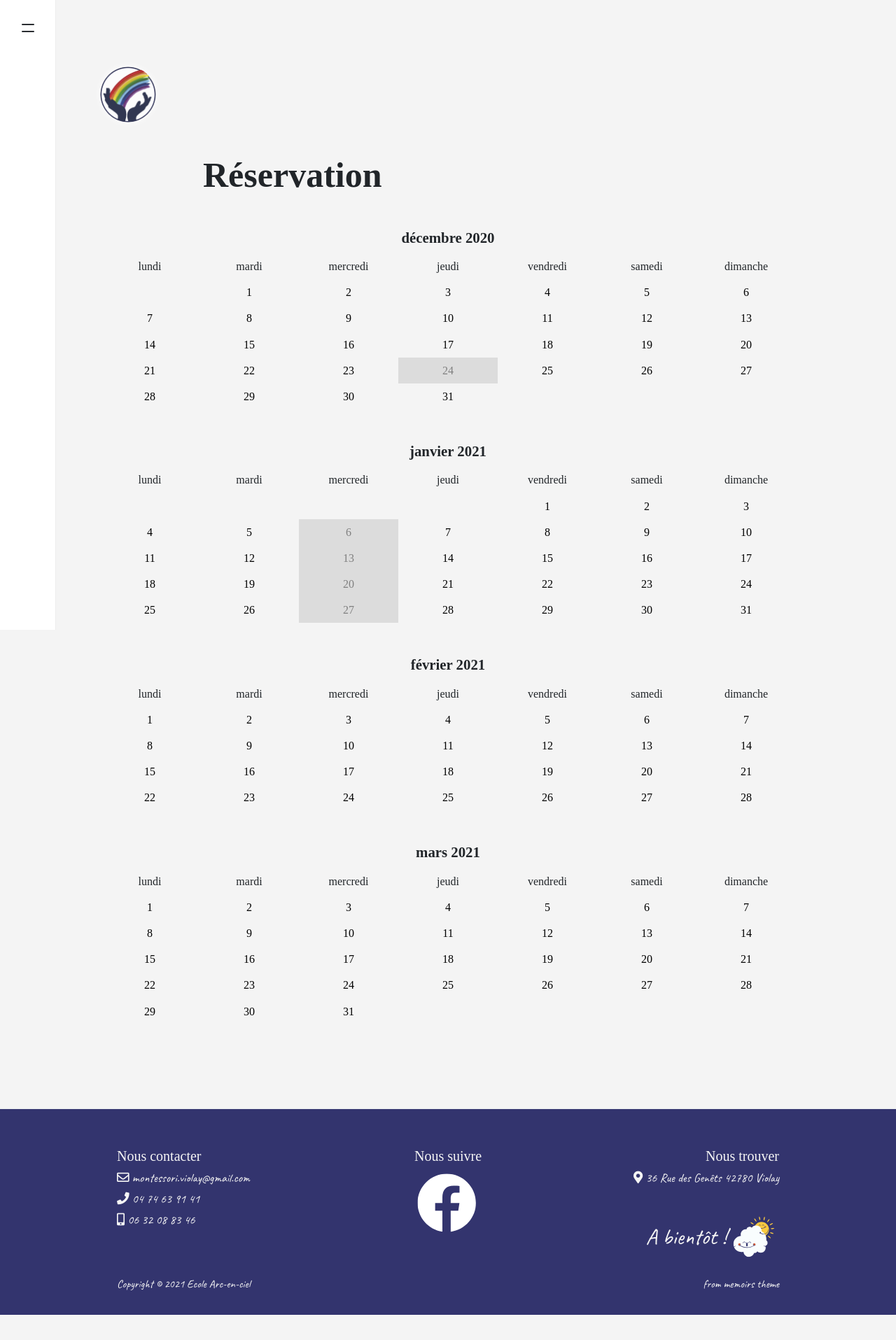
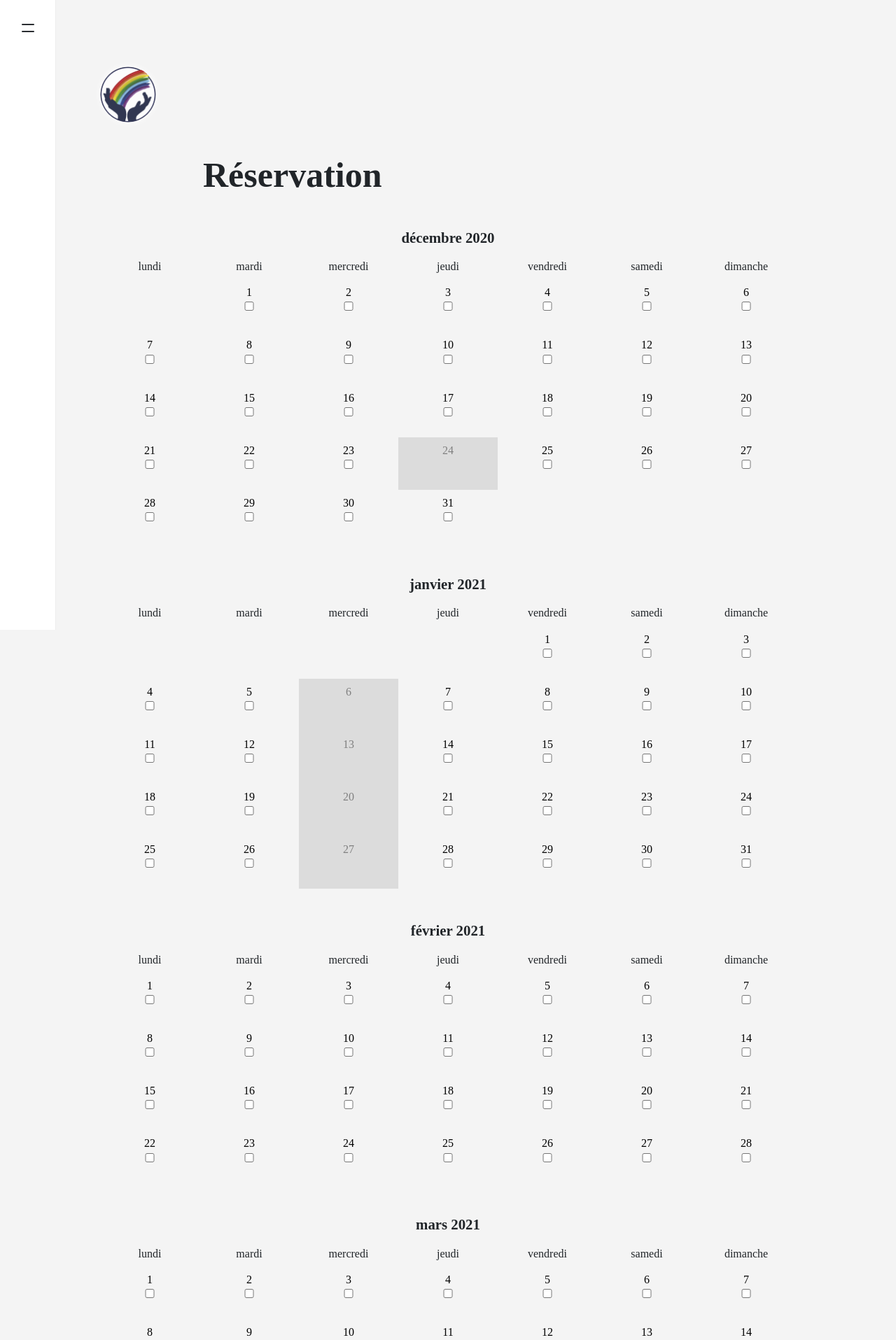
Before and after one commit to violay-rainbow-school/violay-rainbow-school.github.io, a Jekyll site: the page built from _pages/reservation.md, in a window 1280 px wide. Shown: the top 1915 px of the page at 70% size. Built offline with Jekyll 4.4.1, drawn with Linux system fonts in a browser that asks for light colours; nearby versions of some CDN libraries; some web fonts are replaced; comment, search, counter and statistics services are not loaded; before the commit the page ends 1879 px from its top, so only the background shows below that.

Commit message:
use a form

```diff
--- a/assets/css/calendar.css
+++ b/assets/css/calendar.css
@@ -13,7 +13,8 @@
 
 .day {
     text-align: center;
-    padding: 5px;
+    padding: 5px 5px 30px 5px;
+    display: grid;
 }
 
 .day-name {
--- a/assets/js/calendar/calendar.js
+++ b/assets/js/calendar/calendar.js
@@ -17,7 +17,8 @@ function createMonthCalendar(properties) {
         );
     };
 
-    const isSchoolOpen = (date) => closedDates.filter((closedDate) => {
+    const isSchoolOpen = (date) =>
+        closedDates.filter((closedDate) => {
             closedDate.setHours(0, 0, 0, 0);
             return date.toString() === closedDate.toString();
         }).length <= 0;
@@ -76,22 +77,16 @@ function createMonthCalendar(properties) {
 
     // Draw calendar
     dates.map((date) => {
+        const checkbox = isSchoolOpen(date)
+            ? `<input class="day-checkbox" type="checkbox" value="${date.getDate()}">`
+            : '';
         calendarElement.insertAdjacentHTML(
             'beforeend',
-            `<div class="day ${
-                isSchoolOpen(date) ? 'school-open' : 'school-closed'
-            }">${date.getDate()}</div>`
+            `<div class="day ${isSchoolOpen(date) ? 'school-open' : 'school-closed'}"><span class="day-number">${date.getDate()}</span>${checkbox}</div>`
         );
     });
 
     // Style calendar
     calendarElement.style.display = 'grid';
     calendarElement.style.gridTemplateColumns = 'repeat(7, 1fr)';
-
-    // Select dates
-    calendarElement.querySelectorAll('.school-open').forEach((openDay) => {
-        openDay.addEventListener('click', function (event) {
-            this.classList.toggle('selected')
-        });
-    });
 }
```
